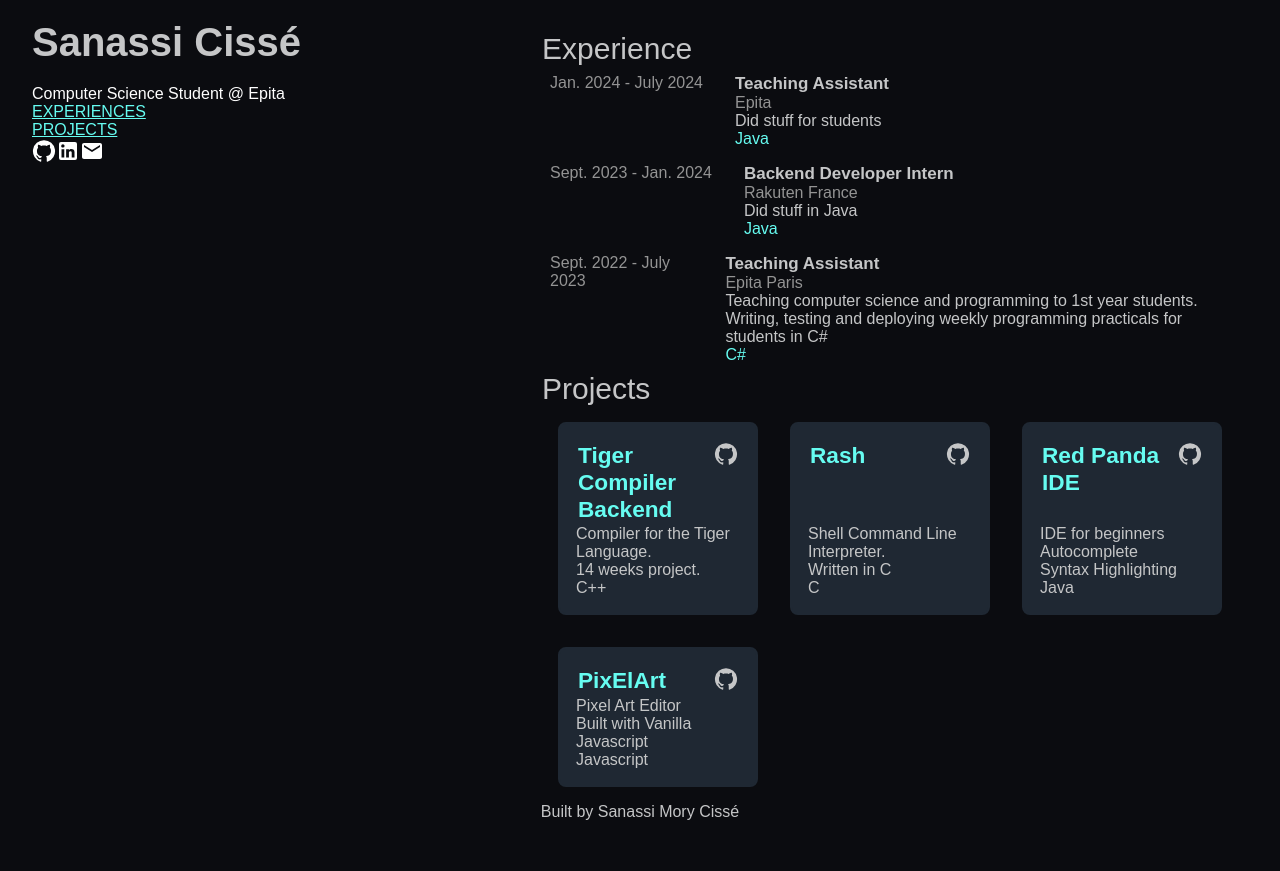
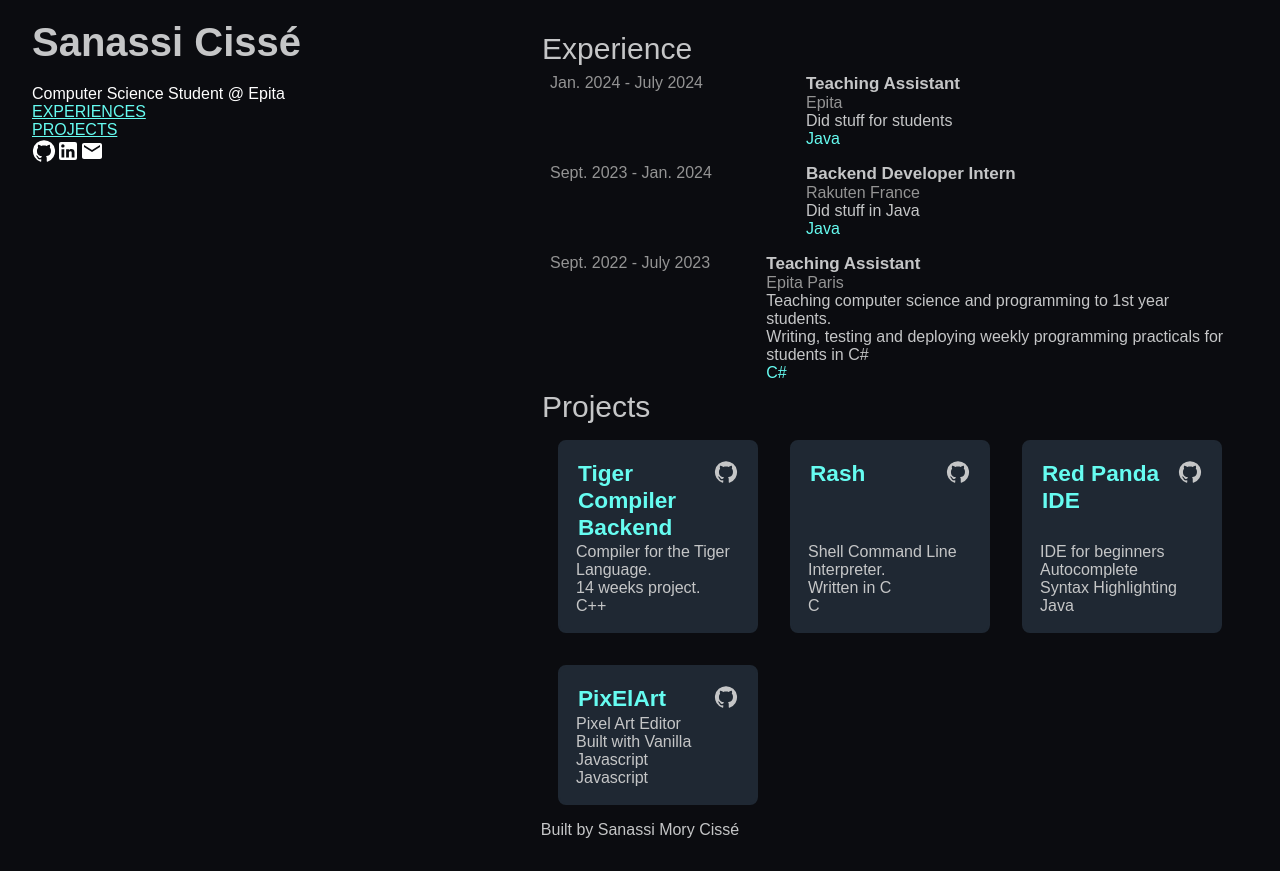
Before and after one commit to sanassi/random-stuff, a React (Create React App) app: page / in a window 1280 px wide. Built offline with nearby package versions, Linux system fonts and the light colour scheme.

Commit message:
cleanup
Signed-off-by: Sanassi Cissé <sanassi-mory.cisse@epita.fr>

```diff
--- a/src/Experience.css
+++ b/src/Experience.css
@@ -9,7 +9,6 @@
     padding: 0.5em;
 }
 
-
 .experience:hover {
     background-color: #1a1c25;
     border-radius: 8px;
@@ -17,6 +16,8 @@
 
 .experience-duration {
     color: #949494;
+    width: 14em;
+    flex-wrap: nowrap;
 }
 
 .experience-title {
```
